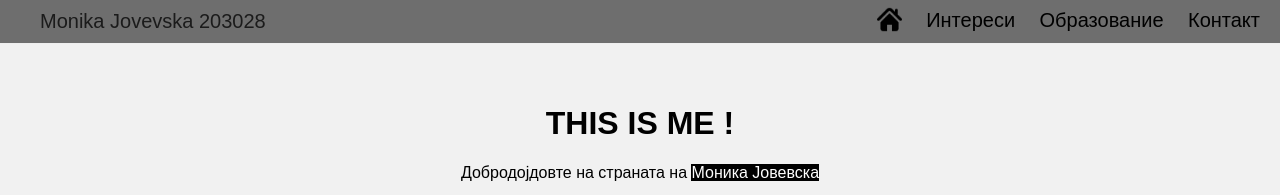
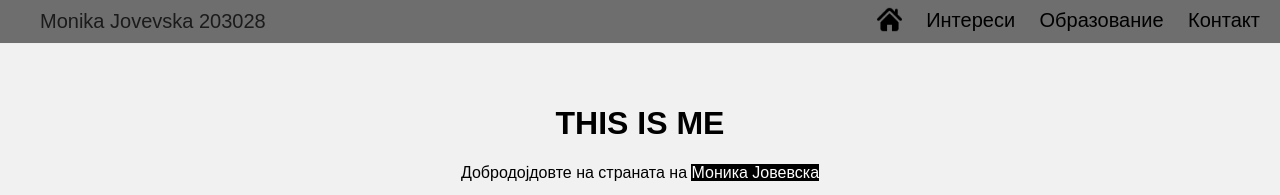
Before and after one commit to MonikaJov/Website, a plain HTML site: page index.html in a window 1280 px wide. Shown: the top 195 px of the page. Drawn offline with Linux system fonts and the light colour scheme.

Commit message:
Update index.html

```diff
--- a/index.html
+++ b/index.html
@@ -19,7 +19,7 @@
 </ul>
 <div class="content" style="max-width:1400px">
     <header class="header">
-        <h1><b>THIS IS ME !</b></h1>
+        <h1><b>THIS IS ME</b></h1>
         <p>Добродојдовте на страната на <span class="tag"> Моника Јовевска  </span></p>
     </header>
         <div class="levo">
```
